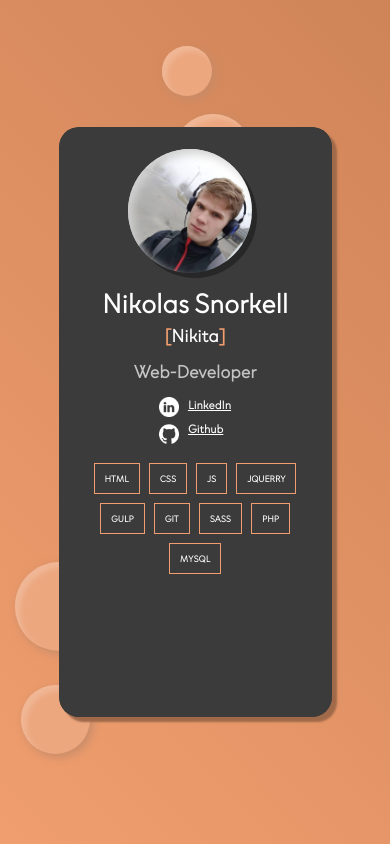
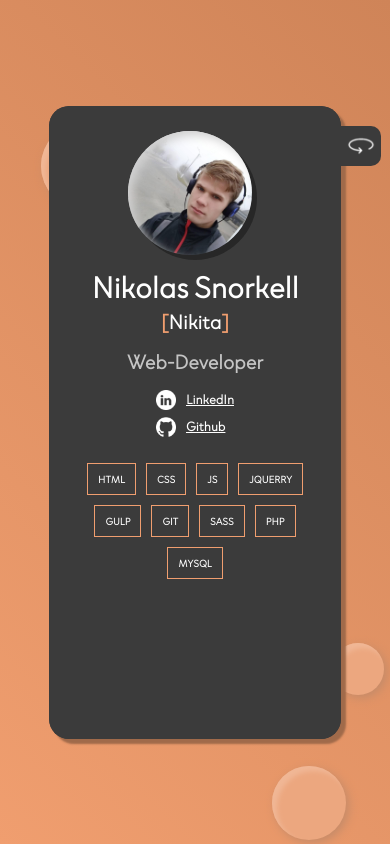
Before and after one commit to NikolasSnorkell/My-Repositories, a plain HTML site: page index.html in a window 390 px wide. Drawn offline with Linux system fonts and the light colour scheme; files whose address does not match are found by name.

Commit message:
fixing button

```diff
--- a/css/style.css
+++ b/css/style.css
@@ -118,10 +118,10 @@ content {
   align-items: center;
   height: 100%;
   background: linear-gradient(45deg, rgb(240, 158, 111), rgb(207, 132, 88));
-  overflow: hidden;
 }
 
 content #version {
+  position: relative;
   width: 100px;
   height: 50px;
   display: flex;
@@ -142,7 +142,6 @@ content #main {
   display: flex;
   justify-content: center;
   box-shadow: 5px 5px 2px rgb(160, 106, 74);
-  overflow: hidden;
   background: rgb(59, 59, 59);
   border-radius: 20px;
   width: 70vw;
@@ -160,7 +159,7 @@ content #main #main-left_part {
 }
 
 content #main #main-left_part #main-left_overflow {
-  overflow-y: scroll;
+  overflow-y: hidden;
   background: rgb(59, 59, 59);
   border-top-left-radius: 20px;
   border-bottom-left-radius: 20px;
@@ -377,6 +376,7 @@ content #main #main-right_part #main-right_overflow .main-right_repoCard p {
 }
 
 content #main #main-rotate-block {
+  z-index: 3;
   visibility: hidden;
   position: absolute;
   top: 2rem;
@@ -443,6 +443,8 @@ content #circle-container .circle {
 
   content #main {
     flex-direction: column;
+    width: 75vw;
+    height: 75vh;
   }
 
   content #main #main-left_part {
@@ -493,12 +495,6 @@ content #circle-container .circle {
   }
 }
 
-@media screen and (max-width: 600px) {
-  html {
-    font-size: 11px;
-  }
-}
-
 @media screen and (max-width: 450px) {
   content #main #main-left_part #main-left_overflow .main-logo .logo-img::before {
     left: -5px;
@@ -507,7 +503,7 @@ content #circle-container .circle {
 
 @media screen and (max-width: 400px) {
   html {
-    font-size: 9px;
+    font-size: 10px;
   }
 
   content #main #main-right_part #main-right_overflow .main-right_repoCard {
--- a/index.html
+++ b/index.html
@@ -101,7 +101,7 @@
 
 
     <script src="js/jquery-3.6.0.min.js"></script>
-    <script src="js/script.js"></script>
+    <script src="js/script.min.js"></script>
 </body>
 
 </html>
--- a/js/script.js
+++ b/js/script.js
@@ -102,30 +102,7 @@ function toLink(link) {
   window.open(link, "_blank");
 }
 
-let countClick = 0;
-function rotate() {
-  countClick++;
 
-  if (countClick % 2 == 0) {
-    $("#main-right_part").animate(
-      {
-        opacity: "0",
-      },
-      400
-    );
-    setTimeout(() => {
-      $("#main-right_part").css("z-index", "1");
-    }, 400);
-  } else {
-    $("#main-right_part").css("z-index", "2");
-    $("#main-right_part").animate(
-      {
-        opacity: "1",
-      },
-      400
-    );
-  }
-}
 
 // Version Banner
 setTimeout(() => {
@@ -300,3 +277,31 @@ function toTopLeft(elem, size) {
 }
 
 circlesHub();
+
+
+
+
+let countClick = 0;
+function rotate() {
+  countClick++;
+
+  if (countClick % 2 == 0) {
+    $("#main-right_part").animate(
+      {
+        opacity: "0",
+      },
+      400
+    );
+    setTimeout(() => {
+      $("#main-right_part").css("z-index", "1");
+    }, 400);
+  } else {
+    $("#main-right_part").css("z-index", "2");
+    $("#main-right_part").animate(
+      {
+        opacity: "1",
+      },
+      400
+    );
+  }
+}
```
Also changed, not shown: css/style.min.css, js/script.min.js.
